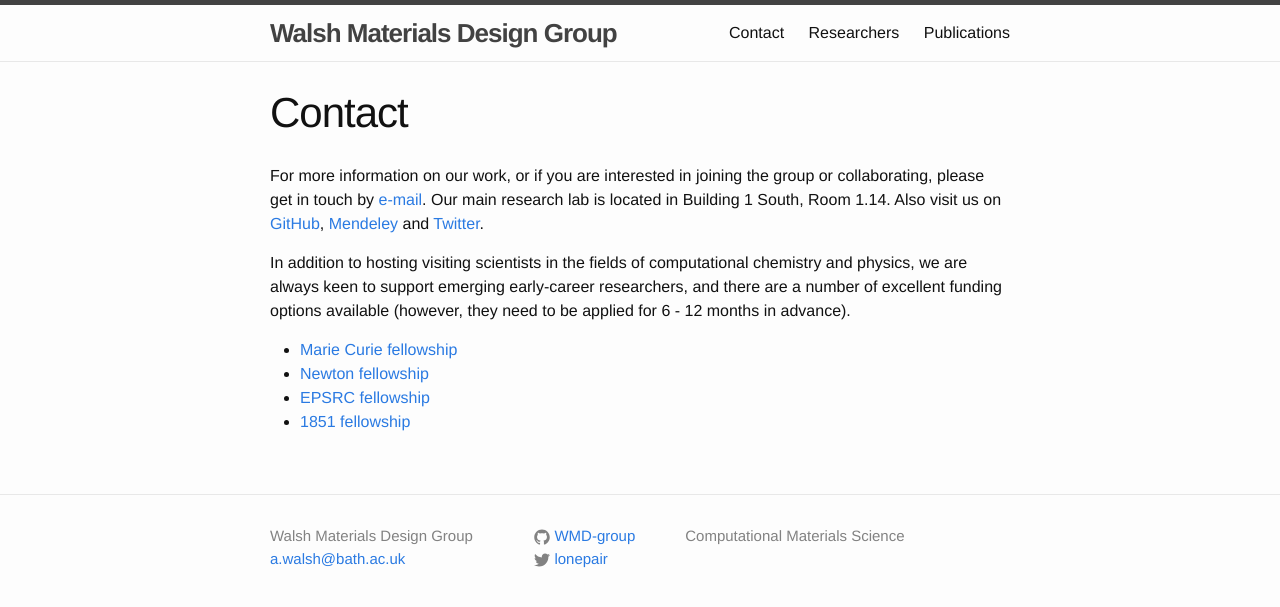
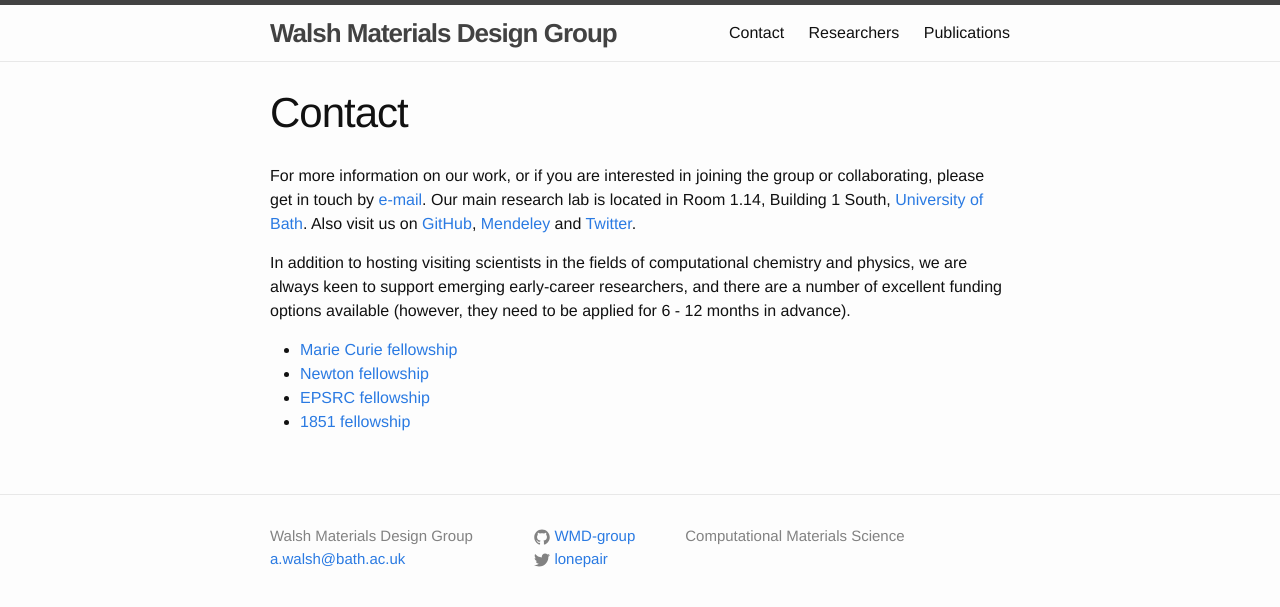
Before and after one commit to WMD-group/WMD-group.github.io, a Jekyll site: the page built from contact.md, in a window 1280 px wide. Shown: the top 607 px of the page. Built offline with Jekyll 4.4.1, drawn with Linux system fonts in a browser that asks for light colours.

Commit message:
Travel details

```diff
--- a/contact.md
+++ b/contact.md
@@ -5,7 +5,7 @@ permalink: /contact/
 ---
 
 For more information on our work, or if you are interested in joining the group or collaborating, please get in touch by [e-mail](mailto:a.walsh@bath.ac.uk).
-Our main research lab is located in Building 1 South, Room 1.14.
+Our main research lab is located in Room 1.14, Building 1 South, [University of Bath](http://www.bath.ac.uk/travel-advice/).
 Also visit us on [GitHub](https://github.com/WMD-group), [Mendeley](https://www.mendeley.com/profiles/aron-walsh/) and [Twitter](https://twitter.com/lonepair).
 
 In addition to hosting visiting scientists in the fields of computational chemistry and physics, we are always keen to support emerging early-career researchers, and there are a number of excellent funding options available (however, they need to be applied for 6 - 12 months in advance).
```
